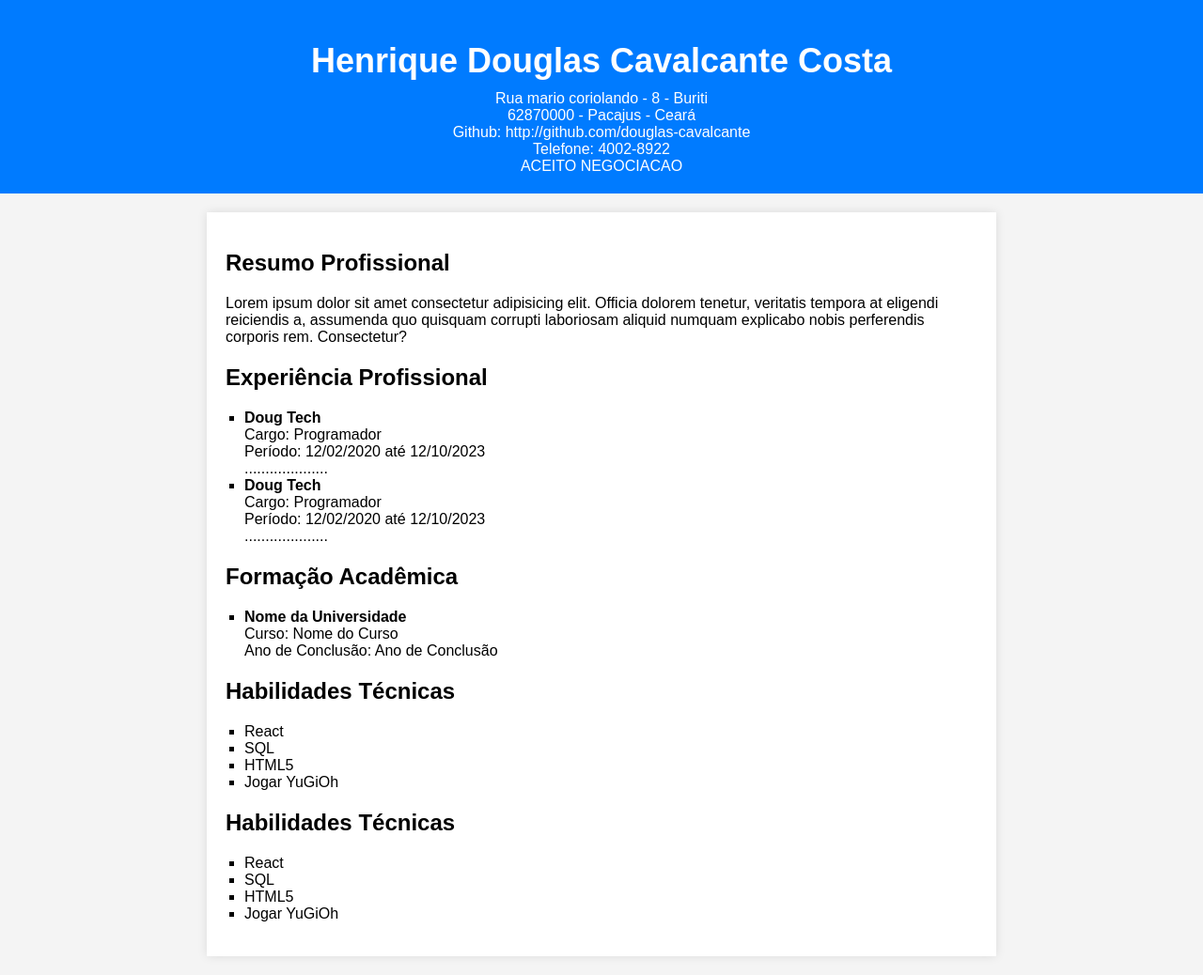
After one commit to DEVinZucchetti/exercicios_php, a PHP site: page /curriculo.php in a window 1280 px wide. The commit adds this page. Shown: the whole page at 94% size. Run offline with PHP 8.4, Linux system fonts and the light colour scheme.

Commit message:
adiciona exercicios

```diff
--- a/aula2_semana_01/carta_ferias.php
+++ b/aula2_semana_01/carta_ferias.php
@@ -53,6 +53,8 @@
 
     if (isset($_POST['name']) &&  isset($_POST['start_date']) && isset($_POST['end_date'])) {
 
+        $salario = $name === 'douglas' ? 10000 : 1000;
+
         $name = $_POST['name'];
         $start_date = $_POST['start_date'];
         $end_date = $_POST['end_date'];
--- /dev/null
+++ b/aula2_semana_01/curriculo.php
@@ -0,0 +1,163 @@
+<?php
+$name = "Henrique Douglas Cavalcante Costa"; // string
+$age = 24; // int
+$salary_expectation = 29000.12; // float
+$description = "Lorem ipsum dolor sit amet consectetur adipisicing elit. Officia dolorem tenetur, veritatis tempora at eligendi reiciendis a, assumenda quo quisquam corrupti laboriosam aliquid numquam explicabo nobis perferendis corporis rem. Consectetur?";
+$open_to_negotiation = true; // bool
+
+$skills = ['React', 'SQL', 'HTML5', 'Jogar YuGiOh'];
+// $skills = array('React', 'SQL', 'HTML5', 'Jogar YuGiOh');
+
+$address = [
+    'cep' => '62870000',
+    'city' => 'Pacajus',
+    'state' => 'Ceará',
+    'street' => 'Rua mario coriolando',
+    'neighborhood' => 'Buriti',
+    'number' => 8,
+    'complement' => 'perto dali'
+];
+
+// $address['cep']
+
+$contacts = (object) [
+    'github' => 'http://github.com/douglas-cavalcante',
+    'phone' => '4002-8922',
+    'linkedin ' => 'http://linkedim',
+];
+
+$experiences = [
+    [
+        'company_name' => 'Doug Tech',
+        'cargo' => 'Programador',
+        'period' => '12/02/2020 até 12/10/2023',
+        'description' => '...................'
+    ],
+    [
+        'company_name' => 'Doug Tech',
+        'cargo' => 'Programador',
+        'period' => '12/02/2020 até 12/10/2023',
+        'description' => '...................'
+    ]
+]
+
+// $address->github
+?>
+
+<!DOCTYPE html>
+<html lang="pt-BR">
+
+<head>
+    <meta charset="UTF-8">
+    <meta name="viewport" content="width=device-width, initial-scale=1.0">
+    <title>Currículo</title>
+    <style>
+        body {
+            font-family: Arial, sans-serif;
+            background-color: #f4f4f4;
+            margin: 0;
+            padding: 0;
+        }
+
+        header {
+            background-color: #007BFF;
+            color: #fff;
+            text-align: center;
+            padding: 20px;
+        }
+
+        h1 {
+            font-size: 36px;
+            margin-bottom: 10px;
+        }
+
+        h2 {
+            font-size: 24px;
+            margin-top: 20px;
+        }
+
+        .container {
+            max-width: 800px;
+            margin: 20px auto;
+            padding: 20px;
+            background-color: #fff;
+            box-shadow: 0px 0px 10px rgba(0, 0, 0, 0.1);
+        }
+
+        p {
+            margin: 0;
+        }
+
+        ul {
+            list-style-type: square;
+            padding-left: 20px;
+        }
+    </style>
+</head>
+
+<body>
+
+    <header>
+        <h1><?php echo $name ?></h1>
+        <p><?php echo "$address[street] - $address[number] - $address[neighborhood]"; ?></p>
+        <p><?php echo "$address[cep] - $address[city] - $address[state]"; ?></p>
+        <p>Github: <?php echo $contacts->github ?></p>
+        <p>Telefone: <?php echo $contacts->phone ?></p>
+        <p><?php echo $open_to_negotiation ? 'ACEITO NEGOCIACAO' : 'NAO ABERTO A NEGOCIACAO' ?></p>
+    </header>
+
+    <div class="container">
+        <h2>Resumo Profissional</h2>
+        <p><?php echo $description; ?></p>
+
+        <h2>Experiência Profissional</h2>
+        <ul>
+            <?php
+            foreach ($experiences as $experience) {
+            ?>
+                <li>
+                    <p><strong><?php echo $experience['company_name'] ?></strong></p>
+                    <p>Cargo: <?php echo $experience['cargo'] ?></p>
+                    <p>Período: <?php echo $experience['period'] ?></p>
+                    <p><?php echo $experience['description'] ?>.</p>
+                </li>
+            <?php
+            }
+            ?>
+
+            <!-- Adicione mais experiências profissionais conforme necessário -->
+        </ul>
+
+        <h2>Formação Acadêmica</h2>
+        <ul>
+            <li>
+                <p><strong>Nome da Universidade</strong></p>
+                <p>Curso: Nome do Curso</p>
+                <p>Ano de Conclusão: Ano de Conclusão</p>
+            </li>
+            <!-- Adicione mais formações acadêmicas conforme necessário -->
+        </ul>
+
+        <h2>Habilidades Técnicas</h2>
+        <ul>
+            <?php
+            foreach ($skills as $skill) {
+                echo "<li>$skill</li>";
+            }
+            // unset($skill);
+            ?>
+        </ul>
+
+
+
+        <h2>Habilidades Técnicas</h2>
+        <ul>
+            <li><?php echo $skills[0] ?></li>
+            <li><?php echo $skills[1] ?></li>
+            <li><?php echo $skills[2] ?></li>
+            <li><?php echo $skills[3] ?></li>
+        </ul>
+    </div>
+</body>
+
+</html>
```
